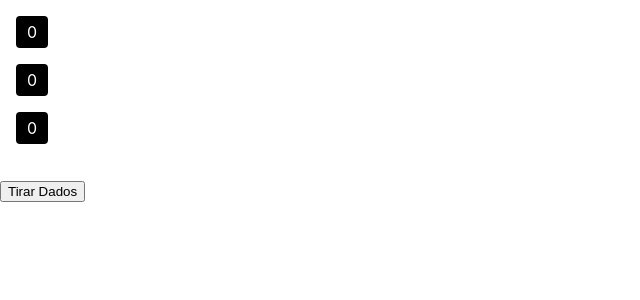
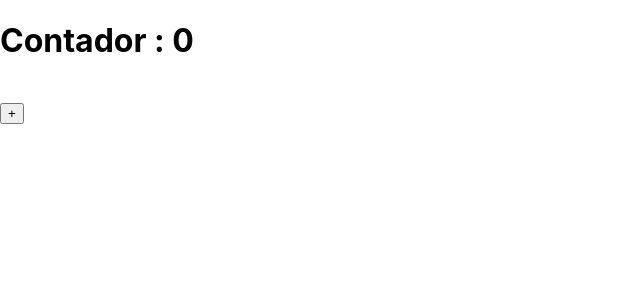
Before and after one commit to GonzaQ7/CRUD-JavaFullstack-SpringBoot-React, a React (Create React App) app: page / in a window 1280 px wide. Shown: the top 300 px of the page, without its empty margins (0-640 px from the left). Built offline with nearby package versions, Linux system fonts and the light colour scheme.

Commit message:
Ejercicio contador

```diff
--- a/src/App.jsx
+++ b/src/App.jsx
@@ -1,8 +1,10 @@
 import { useState } from "react";
 import "./App.css";
 import Dado from "./components/Dado";
+import Contador from "./components/Contador";
 
 function App() {
+  /*
   function generarValor() {
     return Math.trunc(Math.random() * 6) + 1;
   }
@@ -16,14 +18,17 @@ function App() {
   const [valor1, setvalor1] = useState(0);
   const [valor2, setvalor2] = useState(0);
   const [valor3, setvalor3] = useState(0);
+  */
+  function realizarConteo() {
+    setNumero(numero + 1);
+  }
+  const [numero, setNumero] = useState(0);
 
   return (
     <div>
-      <Dado valor={valor1} />
-      <Dado valor={valor2} />
-      <Dado valor={valor3} />
-      <br></br>
-      <button onClick={tirar}>Tirar Dados</button>
+      <Contador valor={numero} />
+      <br />
+      <button onClick={realizarConteo}>+</button>
     </div>
   );
 }
--- /dev/null
+++ b/src/components/Contador.jsx
@@ -0,0 +1,8 @@
+function Contador(props) {
+  return (
+    <div>
+      <h1>Contador : {props.valor}</h1>
+    </div>
+  );
+}
+export default Contador;
```
